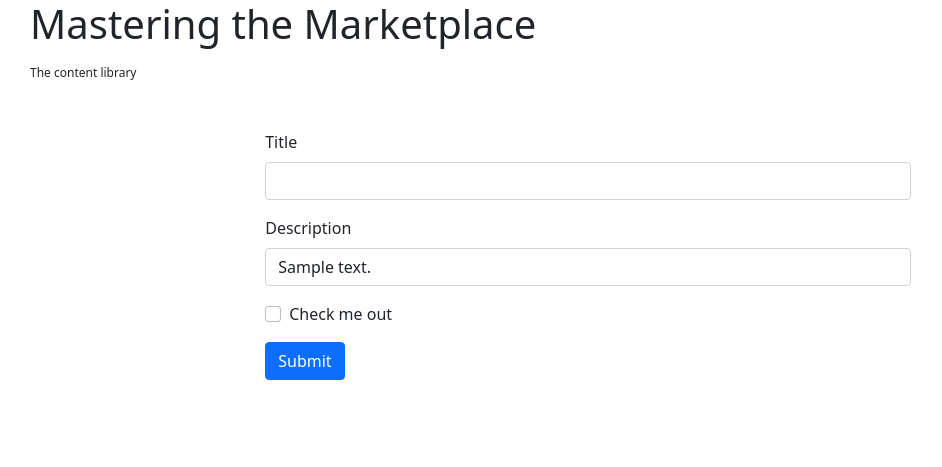
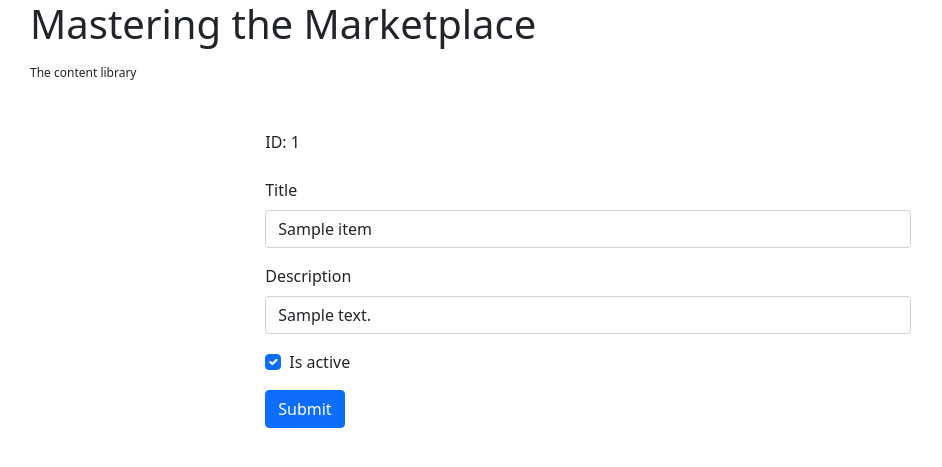
Before and after one commit to dstarr/mtm-content, a Flask app: page /modules/1 in a window 1280 px wide. Shown: the top 467 px of the page, without its empty margins (52-994 px from the left). Run offline with Flask 3, Linux system fonts and the light colour scheme; a database or web service that is not in the repository returns one stand-in record (values such as "Sample title").

Commit message:
safety commit

```diff
--- a/src/mtm_admin/app/templates/detail.html
+++ b/src/mtm_admin/app/templates/detail.html
@@ -16,10 +16,16 @@
         <div class="container main">
 
             <form>
-                <div class="mb-3">
-                  <label for="title" class="form-label">Title</label>
-                  <input type="text" class="form-control" id="title" value="{{ title }}">
-                </div>
+
+              <div class="mb-3">
+                <label for="title" class="form-label">ID: </label>
+                {{ module.id }}
+              </div>
+
+              <div class="mb-3">
+                <label for="title" class="form-label">Title</label>
+                <input type="text" class="form-control" id="title" value="{{ module.title }}">
+              </div>
 
                 <div class="mb-3">
                   <label for="description" class="form-label">Description</label>
@@ -27,8 +33,8 @@
                 </div>
 
                 <div class="mb-3 form-check">
-                  <input type="checkbox" class="form-check-input" id="exampleCheck1">
-                  <label class="form-check-label" for="exampleCheck1">Check me out</label>
+                  <label class="form-check-label" for="is_active">Is active</label>
+                  <input type="checkbox" class="form-check-input" id="is_active" checked="{{ module.active }}">
                 </div>
 
                 <button type="submit" class="btn btn-primary">Submit</button>
```
